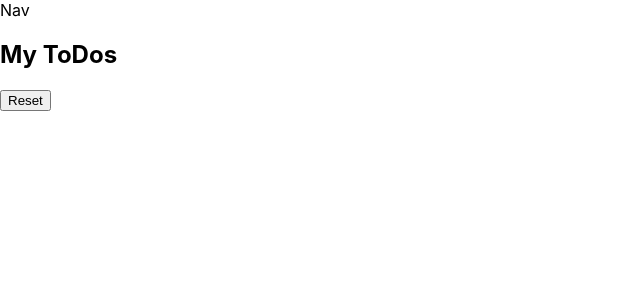
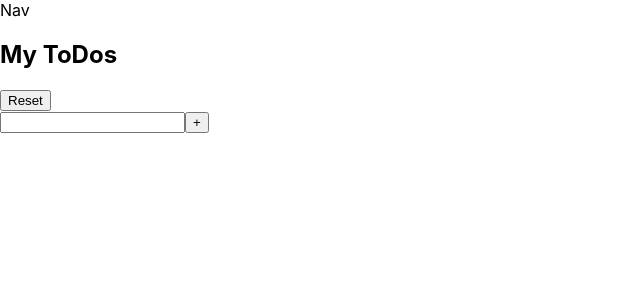
Before and after one commit to hannahmitchell99/todo-tech-test, a React (Create React App) app: page / in a window 1280 px wide. Shown: the top 300 px of the page, without its empty margins (0-640 px from the left). Built offline with nearby package versions, Linux system fonts and the light colour scheme.

Commit message:
added input box and button

```diff
--- /dev/null
+++ b/src/components/Input/Input.jsx
@@ -0,0 +1,12 @@
+import React from 'react'
+
+const Input = () => {
+  return (
+    <div className='input-container'>
+        <input className='input-container__input'></input>
+        <button className='input-container__add'>+</button>
+    </div>
+  )
+}
+
+export default Input
--- a/src/containers/Nav/Nav.jsx
+++ b/src/containers/Nav/Nav.jsx
@@ -1,11 +1,13 @@
 import React from 'react'
+import Input from '../../components/Input/Input'
 import ToDoHeading from '../../components/ToDoHeading/ToDoHeading'
 import "../Nav/Nav.scss"
 
 const Nav = () => {
   return (
     <nav className='nav-container'>Nav
-    <ToDoHeading/>
+        <ToDoHeading/>
+        <Input/>
     </nav>
   )
 }
```
Also changed, not shown: src/components/Input/Input.scss (added).
